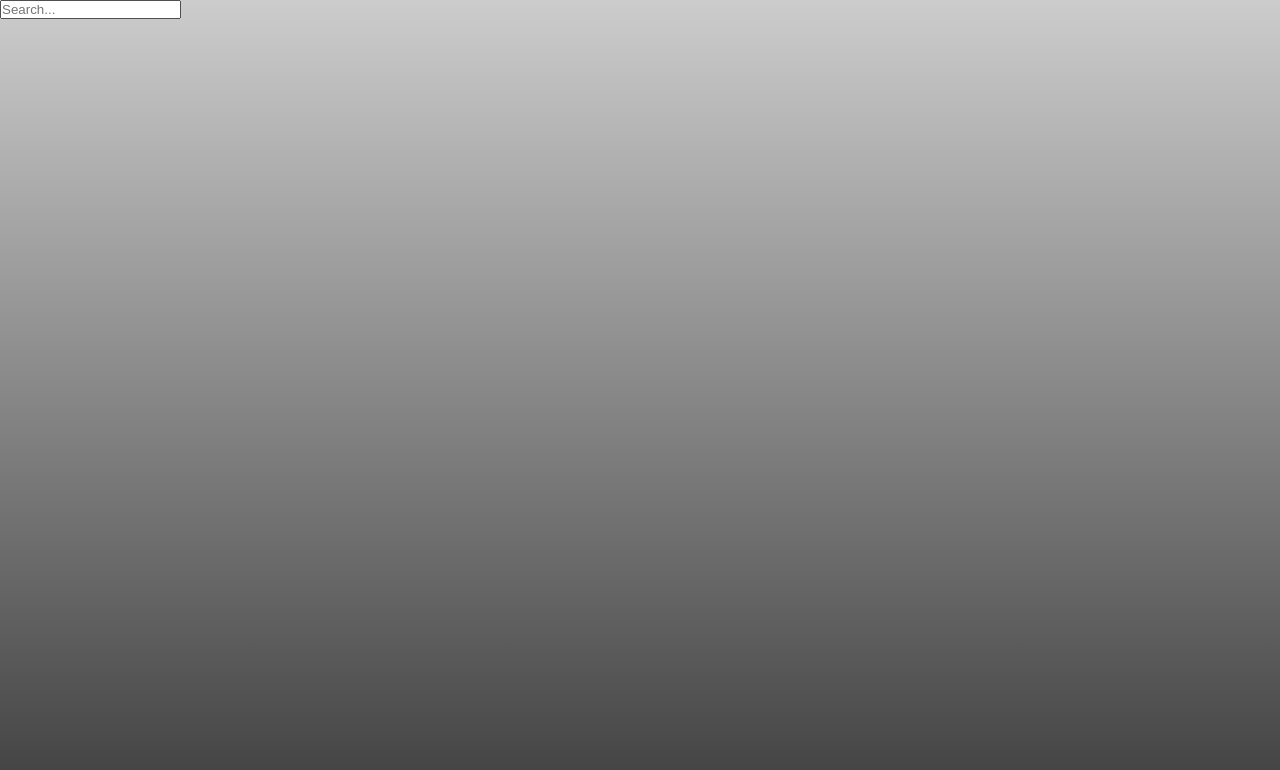
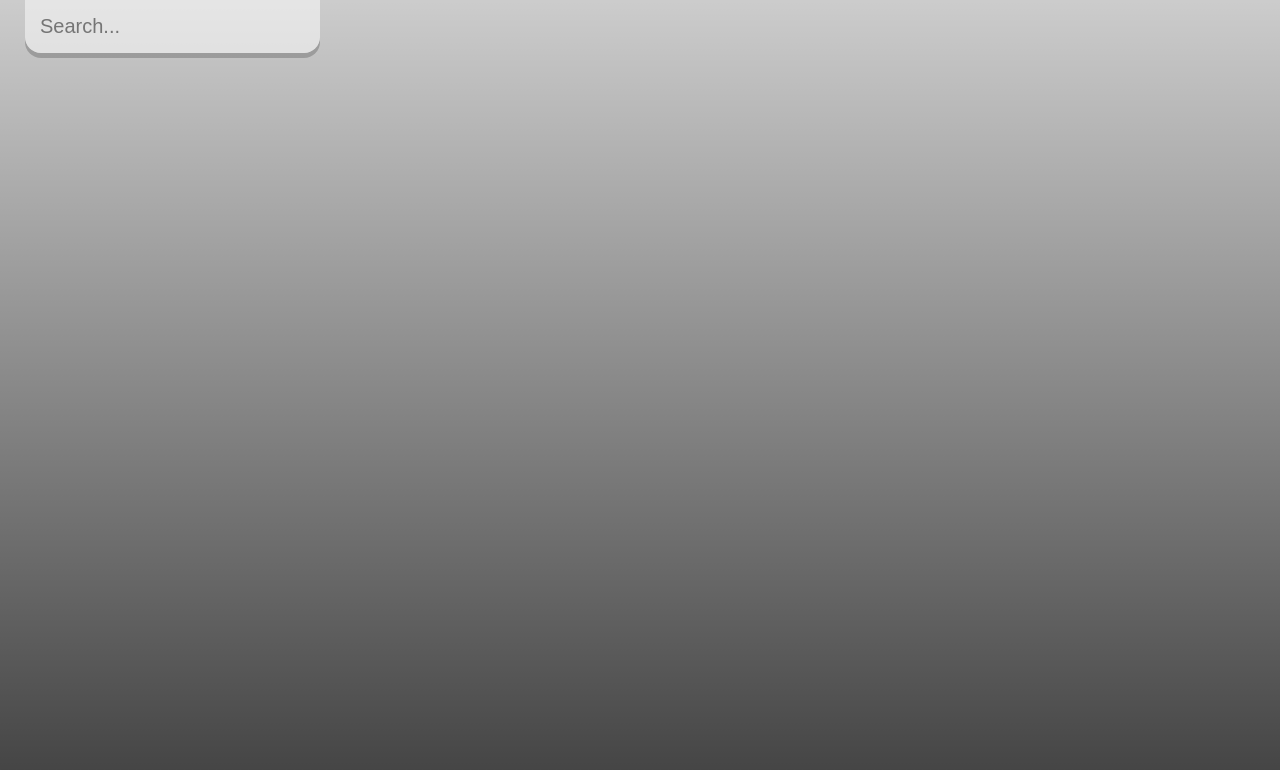
Before and after one commit to Karl-Adrian/weather-react-app, a React (Create React App) app: page / in a window 1280 px wide. Shown: the top 770 px of the page. Built offline with nearby package versions, Linux system fonts and the light colour scheme.

Commit message:
style search-box

```diff
--- a/src/index.css
+++ b/src/index.css
@@ -9,17 +9,53 @@
 }
 
 .app {
-  background-image: url('./assets/cold-bg.jpg');
+  background-image: url("./assets/cold-bg.jpg");
   background-size: cover;
   background-position: bottom;
   transition: 0.4 ease-out;
 }
 
 .app.warm {
-  background-image: url('./assets/warm-bg.jpg');
+  background-image: url("./assets/warm-bg.jpg");
 }
 
 main {
-  min-height:100vh;
-  background-image: linear-gradient(to bottom, rgba(0, 0, 0, 0.2), rgba(0, 0, 0, 0.75));
+  min-height: 100vh;
+  background-image: linear-gradient(
+    to bottom,
+    rgba(0, 0, 0, 0.2),
+    rgba(0, 0, 0, 0.75)
+  );
+  padding: 25px;
 }
+
+.search-box {
+  width: 100%;
+  margin: 0 0 75px;
+}
+
+.search-box .search-bar {
+  display: block;
+  width: 100;
+  padding: 15px;
+
+  appearance: none;
+  background: none;
+  border: none;
+  outline: none;
+
+  background-color: rgba(255, 255, 255, 0.5);
+  border-radius: 0px 0px 16px 16px;
+  margin-top: -25px;
+
+  box-shadow: 0px 5px rgba(0, 0, 0, 0.2);
+
+  color:#313131;
+  font-size:20px;
+
+  transition: 0.4s ease;
+}
+
+.search-box .search-bar:focus {
+  background-color: rgba(255, 255, 255, 0.75);
+}
```
